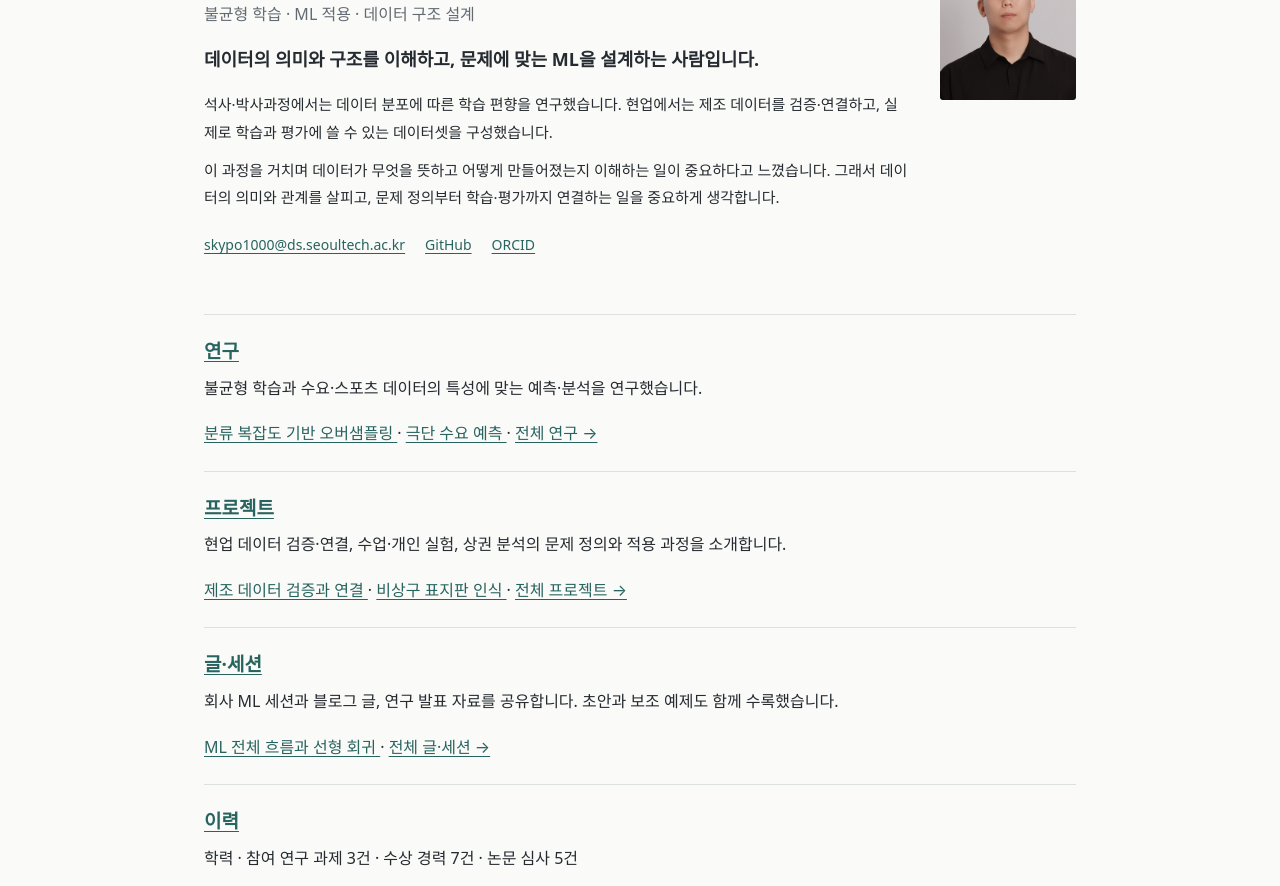
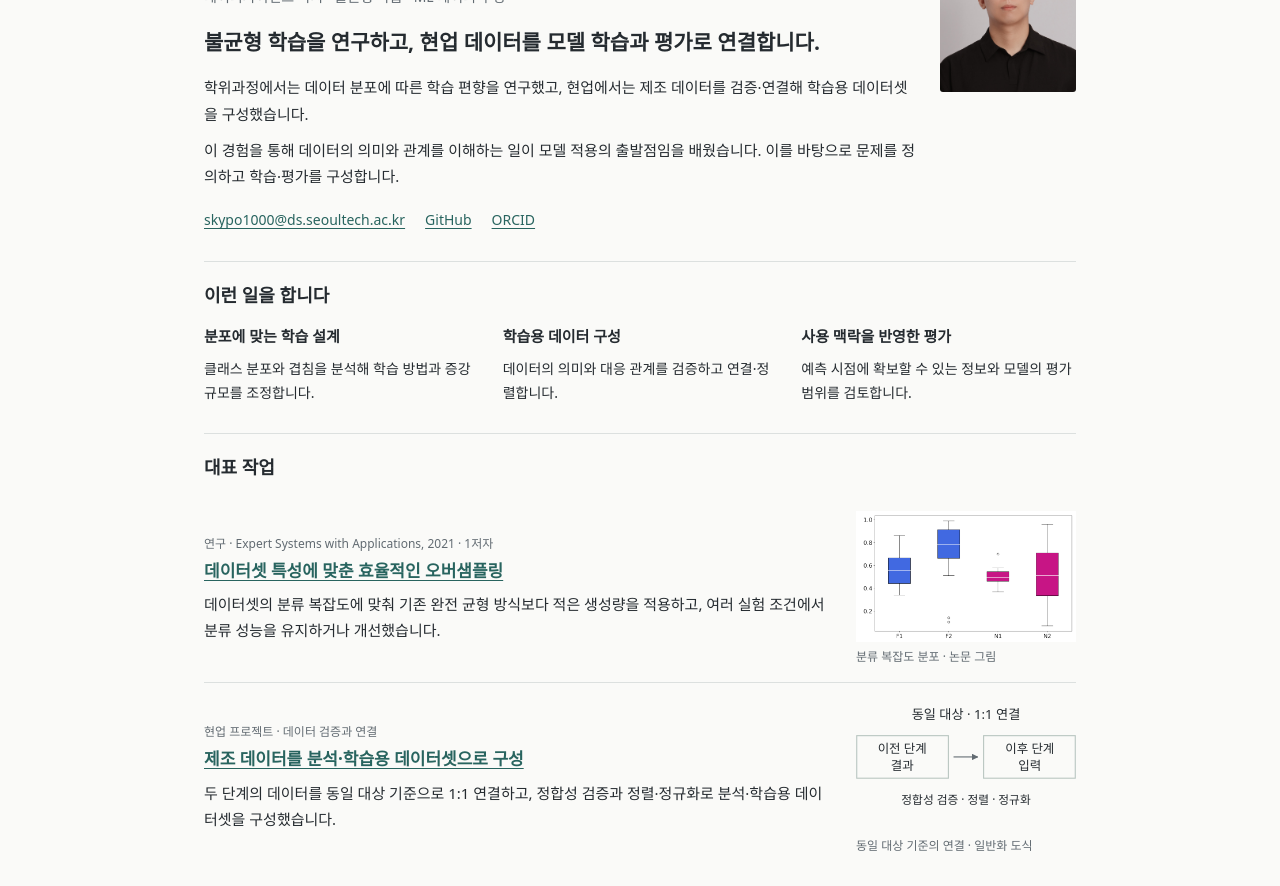
Before and after one commit to DDohyeon2941/DDohyeon2941.github.io, a plain HTML site: page index.html in a window 1280 px wide. Shown: the part 161-1047 px from the top of the page. Drawn offline with Linux system fonts and the light colour scheme.

Commit message:
Give homepage clear identity, strengths, and representative work

```diff
--- a/assets/site.css
+++ b/assets/site.css
@@ -25,6 +25,43 @@ p { margin:0 0 16px; }
 .profile-photo { grid-column:2; grid-row:1; display:block; width:136px; height:auto; border-radius:3px; }
 .profile-identity { font-size:18px; font-weight:600; line-height:1.65; }
 .profile-context { font-size:15px; margin-bottom:10px; }
+.home-page { padding-top:36px; }
+.home-page .profile-intro { gap:24px; }
+.home-page .profile-copy>h1 { margin-bottom:6px; }
+.home-page .profile-copy>.muted { font-size:14px; margin-bottom:16px; }
+.home-page .profile-identity { font-size:21px; line-height:1.55; margin-bottom:16px; }
+.home-page .profile-context { line-height:1.75; }
+.home-page .contact { margin:18px 0 0; }
+.home-strengths,.home-work { margin-top:28px; padding-top:20px; border-top:1px solid var(--line); }
+.home-strengths>h2,.home-work>h2 { font-size:18px; margin:0 0 14px; }
+.home-strengths dl { display:grid; grid-template-columns:repeat(3,minmax(0,1fr)); gap:24px; margin:0; }
+.home-strengths dt { font-size:15px; font-weight:650; margin-bottom:6px; }
+.home-strengths dd { font-size:14px; line-height:1.7; margin:0; }
+.featured-work { display:grid; grid-template-columns:minmax(0,1fr) 220px; gap:28px; align-items:center; padding:16px 0; }
+.featured-work+.featured-work { border-top:1px solid var(--line); }
+.featured-work h3 { font-size:17px; line-height:1.5; margin:4px 0 8px; }
+.featured-work p { font-size:15px; line-height:1.75; margin:0; }
+.featured-work .meta { font-size:12px; }
+.featured-work figure { margin:0; }
+.featured-work img { display:block; width:100%; height:auto; max-height:132px; object-fit:contain; }
+.featured-work figcaption { font-size:12px; line-height:1.5; margin-top:6px; }
+.home-page .overview { margin-top:24px; }
+.home-page .overview article { position:relative; display:grid; grid-template-columns:110px minmax(0,1fr); gap:20px; padding:18px 0; font-size:14px; }
+.home-page .overview article>span { position:absolute; top:0; }
+.home-page .overview h2 { margin:0; font-size:17px; }
+.home-page .overview p { margin:0 0 6px; }
+.home-page .overview-copy>a { font-size:13px; }
+@media (max-width:600px) {
+ .home-page { padding-top:28px; }
+ .home-page .profile-identity { font-size:19px; }
+ .home-strengths dl { grid-template-columns:1fr; gap:12px; }
+ .home-strengths dt { margin-bottom:2px; }
+ .featured-work { grid-template-columns:1fr; gap:12px; }
+ .featured-work figure { max-width:280px; }
+ .featured-work img { max-height:150px; }
+ .home-page .overview article { display:block; }
+ .home-page .overview h2 { margin-bottom:6px; }
+}
 .experience-story { margin-top:28px; border-top:1px solid var(--line); }
 .experience-story>h2 { font-size:19px; margin:22px 0 16px; }
 .story-step { display:grid; grid-template-columns:190px minmax(0,1fr); gap:24px; margin:0 0 20px; }
--- a/docs/review/introduction-browser-results.json
+++ b/docs/review/introduction-browser-results.json
@@ -6,7 +6,11 @@
   ],
   "identity_visible_in_first_view": true,
   "experience_and_perspective_visible_on_home": true,
+  "strengths": 3,
+  "featured_work": 2,
+  "featured_images_focus_preview_escape_detail_navigation": "passed",
   "research_project_resume_home_navigation": "passed",
+  "top_menu_navigation": "passed",
   "old_about_address_redirects_to_home": true,
   "overflow_and_javascript_errors": []
 }
--- a/docs/review/static-results.json
+++ b/docs/review/static-results.json
@@ -1,6 +1,6 @@
 {
   "html_pages": 39,
-  "local_references": 721,
+  "local_references": 725,
   "original_external_links": 28,
   "retained_external_links": 27,
   "withheld_workplace_link": 1,
--- a/index.html
+++ b/index.html
@@ -35,7 +35,7 @@
     </a>
    </nav>
   </header>
-  <main id="main">
+  <main class="home-page" id="main">
    <section class="profile-intro" id="home">
     <img alt="이도현 프로필 사진" class="profile-photo" height="1567" src="images/profile-dohyeon.jpg" width="1369"/>
     <div class="profile-copy">
@@ -43,16 +43,16 @@
       이도현
      </h1>
      <p class="muted">
-      불균형 학습 · ML 적용 · 데이터 구조 설계
+      데이터사이언스 박사 · 불균형 학습 · ML 데이터 구성
      </p>
      <p class="intro profile-identity">
-      데이터의 의미와 구조를 이해하고, 문제에 맞는 ML을 설계하는 사람입니다.
+      불균형 학습을 연구하고, 현업 데이터를 모델 학습과 평가로 연결합니다.
      </p>
      <p class="profile-context">
-      석사·박사과정에서는 데이터 분포에 따른 학습 편향을 연구했습니다. 현업에서는 제조 데이터를 검증·연결하고, 실제로 학습과 평가에 쓸 수 있는 데이터셋을 구성했습니다.
+      학위과정에서는 데이터 분포에 따른 학습 편향을 연구했고, 현업에서는 제조 데이터를 검증·연결해 학습용 데이터셋을 구성했습니다.
      </p>
      <p class="profile-context">
-      이 과정을 거치며 데이터가 무엇을 뜻하고 어떻게 만들어졌는지 이해하는 일이 중요하다고 느꼈습니다. 그래서 데이터의 의미와 관계를 살피고, 문제 정의부터 학습·평가까지 연결하는 일을 중요하게 생각합니다.
+      이 경험을 통해 데이터의 의미와 관계를 이해하는 일이 모델 적용의 출발점임을 배웠습니다. 이를 바탕으로 문제를 정의하고 학습·평가를 구성합니다.
      </p>
      <div class="contact">
       <a href="mailto:skypo1000@ds.seoultech.ac.kr">
@@ -67,6 +67,84 @@
      </div>
     </div>
    </section>
+   <section aria-labelledby="strengths-heading" class="home-strengths">
+    <h2 id="strengths-heading">
+     이런 일을 합니다
+    </h2>
+    <dl>
+     <div>
+      <dt>
+       분포에 맞는 학습 설계
+      </dt>
+      <dd>
+       클래스 분포와 겹침을 분석해 학습 방법과 증강 규모를 조정합니다.
+      </dd>
+     </div>
+     <div>
+      <dt>
+       학습용 데이터 구성
+      </dt>
+      <dd>
+       데이터의 의미와 대응 관계를 검증하고 연결·정렬합니다.
+      </dd>
+     </div>
+     <div>
+      <dt>
+       사용 맥락을 반영한 평가
+      </dt>
+      <dd>
+       예측 시점에 확보할 수 있는 정보와 모델의 평가 범위를 검토합니다.
+      </dd>
+     </div>
+    </dl>
+   </section>
+   <section aria-labelledby="work-heading" class="home-work">
+    <h2 id="work-heading">
+     대표 작업
+    </h2>
+    <article class="featured-work">
+     <div>
+      <p class="meta">
+       연구 · Expert Systems with Applications, 2021 · 1저자
+      </p>
+      <h3>
+       <a href="research/oversampling.html">
+        데이터셋 특성에 맞춘 효율적인 오버샘플링
+       </a>
+      </h3>
+      <p>
+       데이터셋의 분류 복잡도에 맞춰 기존 완전 균형 방식보다 적은 생성량을 적용하고, 여러 실험 조건에서 분류 성능을 유지하거나 개선했습니다.
+      </p>
+     </div>
+     <figure>
+      <img alt="논문 Figure 1의 F1·F2·N1·N2 분류 복잡도 분포" height="522" loading="lazy" src="images/research/paper-oversampling-complexity.png" width="876"/>
+      <figcaption>
+       분류 복잡도 분포 · 논문 그림
+      </figcaption>
+     </figure>
+    </article>
+    <article class="featured-work">
+     <div>
+      <p class="meta">
+       현업 프로젝트 · 데이터 검증과 연결
+      </p>
+      <h3>
+       <a href="projects/manufacturing-data.html">
+        제조 데이터를 분석·학습용 데이터셋으로 구성
+       </a>
+      </h3>
+      <p>
+       두 단계의 데이터를 동일 대상 기준으로 1:1 연결하고, 정합성 검증과 정렬·정규화로 분석·학습용 데이터셋을 구성했습니다.
+      </p>
+     </div>
+     <figure>
+      <img alt="이전 단계 결과와 이후 단계 입력을 동일 대상 기준으로 1:1 연결하는 일반적인 관계" height="180" loading="lazy" src="images/research/home-data-link.svg" width="300"/>
+      <figcaption>
+       동일 대상 기준의 연결 · 일반화 도식
+      </figcaption>
+     </figure>
+    </article>
+   </section>
    <div class="overview">
     <article id="research">
      <span id="machine-learning">
@@ -76,6 +154,7 @@
        연구
       </a>
      </h2>
+     <div class="overview-copy">
       <p>
        불균형 학습과 수요·스포츠 데이터의 특성에 맞는 예측·분석을 연구했습니다.
       </p>
@@ -90,6 +169,7 @@
       <a href="research.html">
        전체 연구 →
       </a>
+     </div>
     </article>
     <article id="projects">
      <span id="data-architecture">
@@ -101,6 +181,7 @@
        프로젝트
       </a>
      </h2>
+     <div class="overview-copy">
       <p>
        현업 데이터 검증·연결, 수업·개인 실험, 상권 분석의 문제 정의와 적용 과정을 소개합니다.
       </p>
@@ -115,6 +196,7 @@
       <a href="projects.html">
        전체 프로젝트 →
       </a>
+     </div>
     </article>
     <article id="talks">
      <span id="blog">
@@ -124,6 +206,7 @@
        글·세션
       </a>
      </h2>
+     <div class="overview-copy">
       <p>
        회사 ML 세션과 블로그 글, 연구 발표 자료를 공유합니다. 초안과 보조 예제도 함께 수록했습니다.
       </p>
@@ -134,6 +217,7 @@
       <a href="writing.html">
        전체 글·세션 →
       </a>
+     </div>
     </article>
     <article id="about">
      <span id="awards">
@@ -145,6 +229,7 @@
        이력
       </a>
      </h2>
+     <div class="overview-copy">
       <p>
        학력 · 참여 연구 과제 3건 · 수상 경력 7건 · 논문 심사 5건
       </p>
@@ -158,6 +243,7 @@
       <a href="resume.html">
        전체 이력 →
       </a>
+     </div>
     </article>
    </div>
   </main>
```
Also changed, not shown: docs/review/desktop-home.png, docs/review/mobile-home.png, images/research/home-data-link.svg (added), 3 other files. Lines whose indentation alone changed are shown as unchanged.
